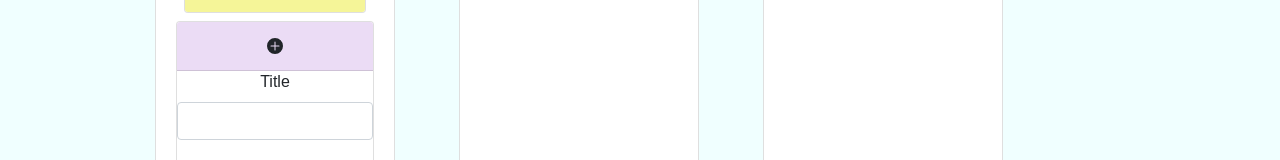
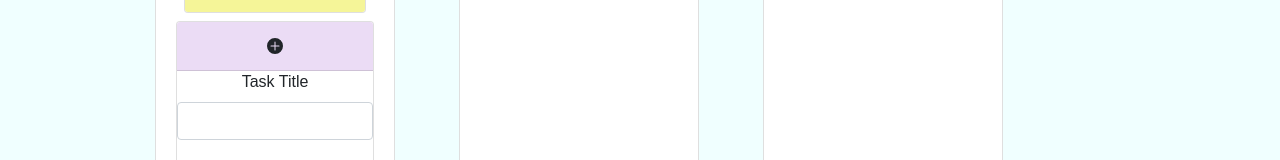
Before and after one commit to jessicaseo83/kanban, a React (Create React App) app: page / in a window 1280 px wide. Both pictures are taken after a click on the element 275 px from the left and 631 px from the top of the page. Shown: the part 585-745 px from the top of the page. Built offline with nearby package versions, Linux system fonts and the light colour scheme.

Commit message:
Add classNames for css

```diff
--- a/src/components/AddTask.js
+++ b/src/components/AddTask.js
@@ -22,18 +22,20 @@ export default function AddTask(props) {
     <Card>
     <Accordion.Toggle className="add-task" as={Card.Header} eventKey="0"> <BsFillPlusCircleFill /> </Accordion.Toggle>
     <Accordion.Collapse eventKey="0" >
-      <Form>
+      <Form className="add-task-form">
         <Form.Group controlId={`editTitleForColumn${props.columnId}`}>
-          <Form.Label>Title</Form.Label>
+          <Form.Label>Task Title</Form.Label>
           <Form.Control value={title} onChange={e=>setTitle(e.target.value)}/>
         </Form.Group>
         <Form.Group controlId={`addTaskDetailColumn${props.columnId}`}>
           <Form.Label>Description</Form.Label>
           <Form.Control value={detail} onChange={e=>setDetail(e.target.value)} as="textarea" rows="3" />
         </Form.Group>
-        <Accordion.Toggle eventKey="0" as={Button} onClick={addEvent}>
-          Add
+        <div className="add-task-btn">
+        <Accordion.Toggle eventKey="0" as={Button} size="sm" onClick={addEvent}>
+          Add Task
         </Accordion.Toggle>
+        </div>
       </Form>
       </Accordion.Collapse>
     </Card>
```
